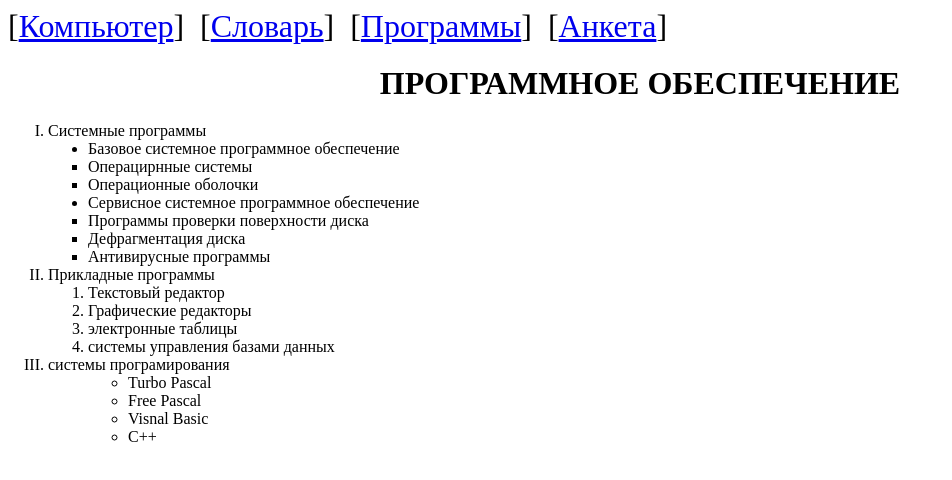
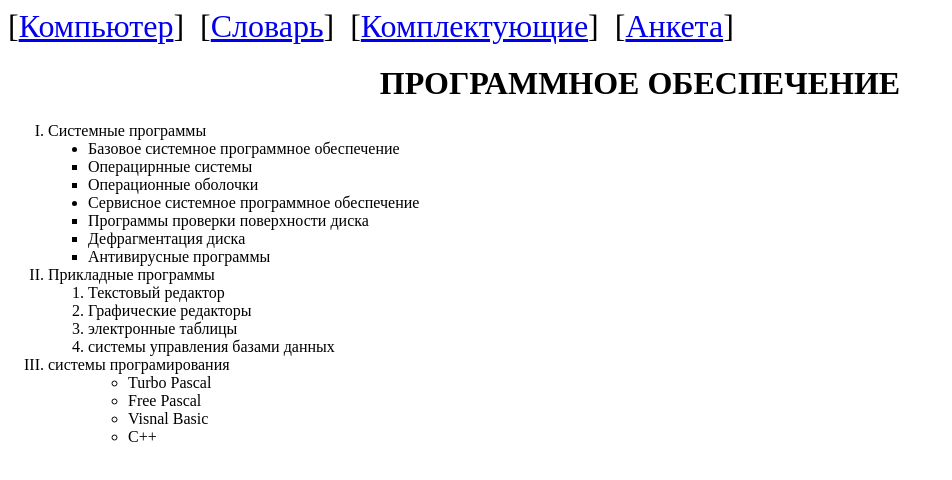
Before and after one commit to vilen1116/vlen7284, a plain HTML site: page software.html in a window 1280 px wide. Shown: the whole page, without its empty margins (0-952 px from the left). Drawn offline with Linux system fonts and the light colour scheme.

Commit message:
Add files via upload

```diff
--- a/software.html
+++ b/software.html
@@ -8,7 +8,7 @@
 <font size="6pt">
 [<a href=index.html>Компьютер</a>]&nbsp
 [<a href=glossary.html>Словарь</a>]&nbsp
-[<a href=hardware.html>Программы</a>]&nbsp
+[<a href=hardware.html>Комплектующие</a>]&nbsp
 [<a href=anketa.html>Анкета</a>]&nbsp
 <h2 align="center">ПРОГРАММНОЕ ОБЕСПЕЧЕНИЕ
 </h2>
```
